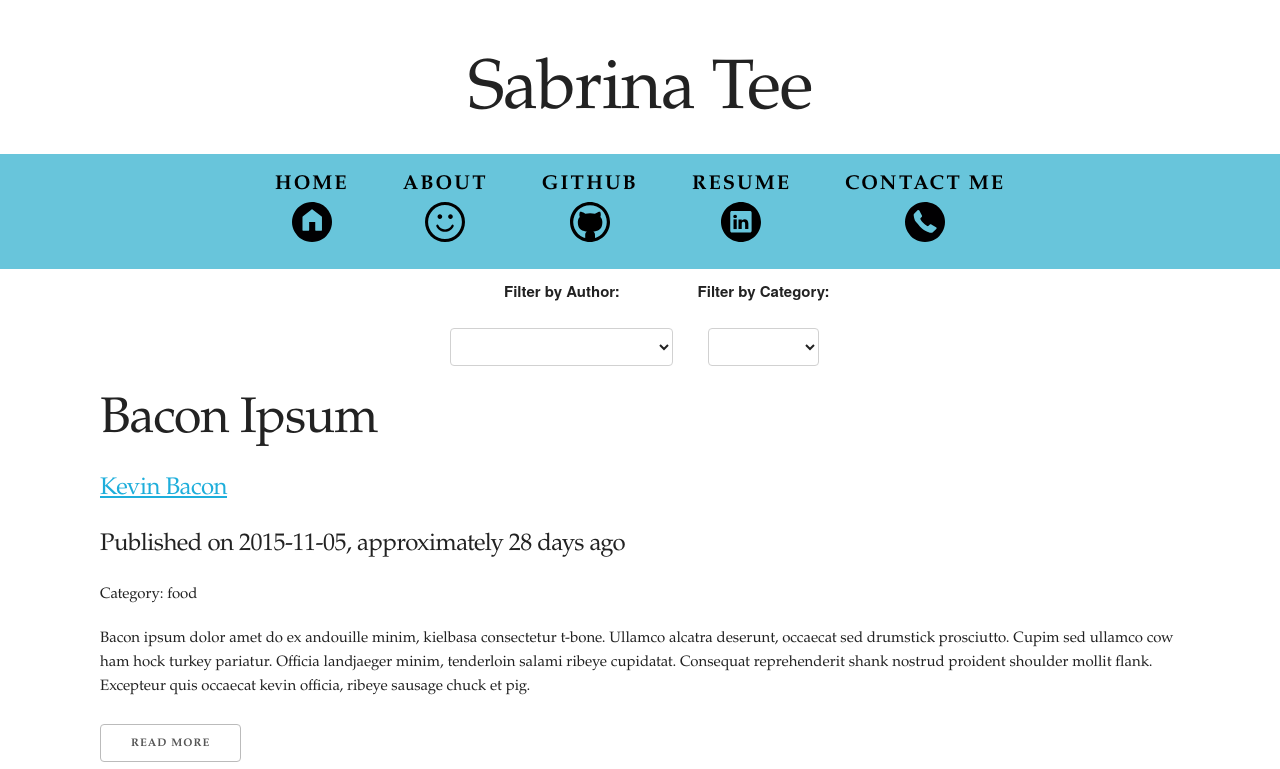
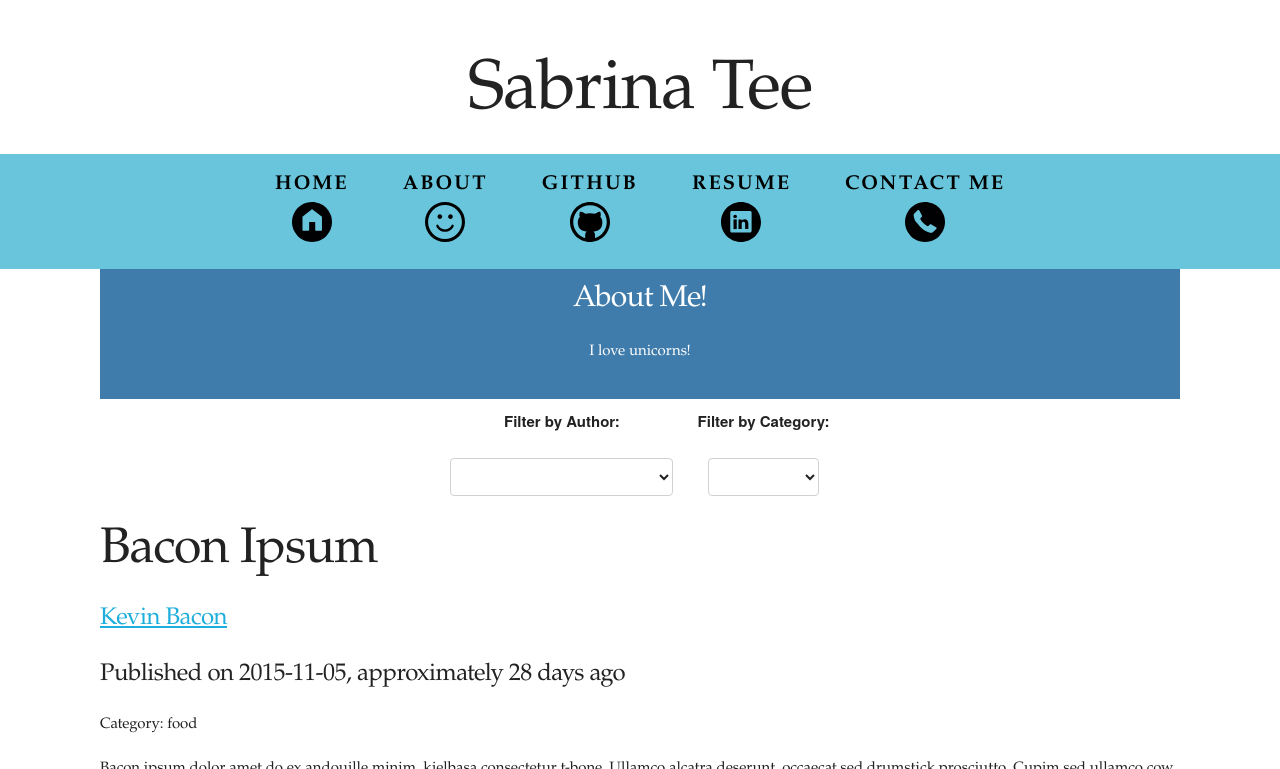
Before and after one commit to sabbyt/code-blog, a plain HTML site: page index.html in a window 1280 px wide. Both pictures are taken after a click on the link "ABOUT". Shown: the top 769 px of the page. Drawn offline with Linux system fonts and the light colour scheme.

Commit message:
Added about me quick view

```diff
--- a/css/style.css
+++ b/css/style.css
@@ -44,6 +44,14 @@ p img {
 .icon {
   width:40px;
   padding-top:5px;
+}
+
+#about-me {
+  display:none;
+  text-align:center;
+  background-color: #3F7CAC;
+  color: #FFFFFF;
+  padding:10px;
 }
 
 #footer {
--- a/index.html
+++ b/index.html
@@ -13,9 +13,9 @@
     <nav id="navbar">
       <ul>
         <li class="activePage"><a href="#"><span>HOME</span><br/><img class="icon" src="img/home5.svg"/></a></li>
-        <li><a href="#"><span>ABOUT</span><br/><img class="icon" src="img/smiling36.svg"/></a></li>
-        <li><a href="#"><span>GITHUB</span><br/><img class="icon" src="img/cat6.svg"/></a></li>
-        <li><a href="#"><span>RESUME</span><br/><img class="icon" src="img/linkedin.svg"/></a></li>
+        <li><a href="#" id="about-click"><span>ABOUT</span><br/><img class="icon" src="img/smiling36.svg"/></a></li>
+        <li><a href="https://github.com/sabbyt" target="_blank"><span>GITHUB</span><br/><img class="icon" src="img/cat6.svg"/></a></li>
+        <li><a href="http://linkedin.com/in/lihuatee" target="_blank"><span>RESUME</span><br/><img class="icon" src="img/linkedin.svg"/></a></li>
         <li><a href="#"><span>CONTACT ME</span><br/><img class="icon" src="img/wassap.svg"/></a></li>
       </ul>
     </nav>
@@ -46,6 +46,12 @@
       <div class="parBod"></div>
       <div class="read-more"><a href="#"><button name="button" class="readButt">Read more</button><a></div>
     </article>
+
+    <article id="about-me">
+      <h4>About Me!</h4>
+      <p>I love unicorns!</p>
+    </article>
+
   </main>
 
   <footer>
--- a/js/articles.js
+++ b/js/articles.js
@@ -28,7 +28,6 @@ blog.sortArticlesAuthor = function() {
     if ($('#selectAuthor').find(':contains("'+blogAuthorAlpha[i].category+'")').length === 0) {
       $authorList.append('<option value="'+blogAuthorAlpha[i].author+ '">' +blogAuthorAlpha[i].author+'</option>');
       $authorList.appendTo('#selectAuthor');
-      console.log('author work');
     }
   }
 };
@@ -45,7 +44,6 @@ blog.sortArticlesCategory = function() {
     if ($('#selectCat').find(':contains("'+blogCatAlpha[i].category+'")').length === 0) {
       $catList.append('<option value="'+blogCatAlpha[i].category+ '">' +blogCatAlpha[i].category+'</option>');
       $catList.appendTo('#selectCat');
-      console.log('cat work');
     }
   }
 };
@@ -90,12 +88,11 @@ Article.prototype.toHTML = function () {
 blog.createArticles = function() {
   for (var i=0; i<blog.rawData.length; i+=1) {
     if (blog.rawData[i].publishedOn === '' || blog.rawData[i].publishedOn.toLowerCase() === 'draft') {
-      console.log('filter out unpub');
+      console.log('Unpublished draft');
     }else{
       var callObject = new Article(blog.rawData[i]);
       blog.articles.push(callObject);
       callObject.toHTML();
-      console.log('printing to html');
     }
   }
 };
@@ -106,6 +103,16 @@ blog.truncateArticles = function() {
     event.preventDefault();
     $(this).children().find('p:not(:first-child)').fadeIn();
     $(this).find('.readButt').hide();
+  });
+};
+
+blog.showAboutMe = function() {
+  $('#about-click').on('click', function(event){
+    event.preventDefault();
+    $('#about-me').prependTo('main').fadeIn(1000);
+    $('#about-click').click(function(){
+      $('#about-me').hide();
+    });
   });
 };
 
@@ -120,6 +127,7 @@ $(document).ready(function(){
   blog.sortArticlesCategory();
   blog.hideRedundant();
   blog.truncateArticles();
+  blog.showAboutMe();
 });
 
 var blogdata = blog.articles;
```
Also changed, not shown: README.md.
